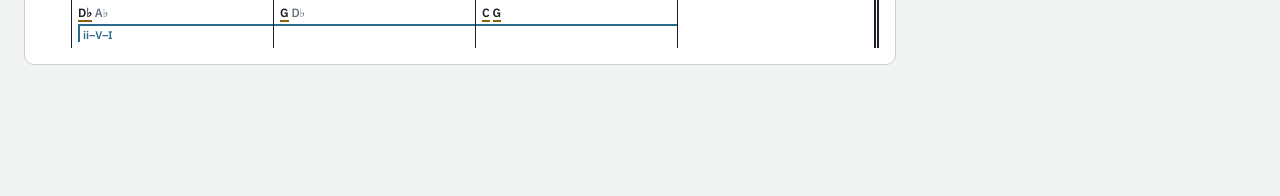
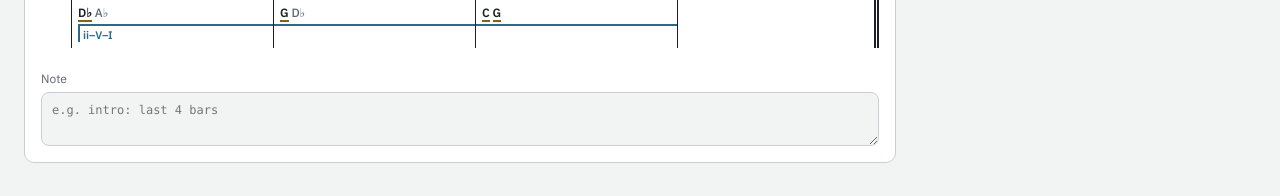
Before and after one commit to xiaoniuniu89/gig-book, a Next.js app: page /set/billie-holiday-short-setlist/0 in a window 1280 px wide. Shown: the part 939-1135 px from the top of the page. Before the commit the page ends 1112 px from the top, so only its background shows below. Built offline with nearby package versions, Linux system fonts and the light colour scheme; no server answers.

Commit message:
Add and edit notes on setlist tunes (#16)
Co-authored-by: claude[bot] <41898282+claude[bot]@users.noreply.github.com>

```diff
--- a/app/globals.css
+++ b/app/globals.css
@@ -92,6 +92,9 @@ p { margin: 0; }
 .tune a.name { color: var(--ink); text-decoration: none; font-weight: 500; min-width: 0; }
 .tune a.name:hover { color: var(--brass); }
 .tune .sub { display: block; color: var(--muted); font-size: 12px; font-weight: 400; }
+.tune .sub.note { white-space: nowrap; overflow: hidden; text-overflow: ellipsis; font-style: italic; }
+.note-edit { display: grid; gap: 4px; margin-top: 10px; }
+.hint.note { white-space: pre-wrap; }
 .tune .k { font-family: var(--chord); font-size: 18px; min-width: 2.5em; text-align: right; }
 
 /* Song */
--- a/components/views/SetView.tsx
+++ b/components/views/SetView.tsx
@@ -106,7 +106,7 @@ function SetBody({ s }: { s: Setlist }) {
               return (
                 <div className="tune" key={x.i + ":" + x.it.raw.length + ":" + sg.title}>
                   <span className="n">{pos + 1}</span>
-                  <Link className="name" href={songHref(s.id, x.i)}>{sg.title}<span className="sub">{sg.composer} · {sg.style}</span></Link>
+                  <Link className="name" href={songHref(s.id, x.i)}>{sg.title}<span className="sub">{sg.composer} · {sg.style}</span>{x.it.note && <span className="sub note">{x.it.note}</span>}</Link>
                   <span className="k">{keyLabel(sg, x.it.shift ?? irealShift(sg))}</span>
                   {canEdit && (
                     <span className="tune-btns">
--- a/components/views/SongView.tsx
+++ b/components/views/SongView.tsx
@@ -127,7 +127,9 @@ function SongBody({ cur, setlist }: { cur: Current; setlist?: Setlist }) {
           </div>
         </div>
         <ChartHost html={html} live={app.bandPlaying && app.bandFor === sg} />
-        {cur.kind === "set" && cur.item.note && <p className="hint">{cur.item.note}</p>}
+        {cur.kind === "set" && s && (canEdit
+          ? <NoteEditor key={cur.item.id} item={cur.item} setlist={s} />
+          : cur.item.note && <p className="hint note">{cur.item.note}</p>)}
       </section>
       {/* the side panels live in the player drawer, so the chart gets the full width and height */}
       {app.drawerSlot && createPortal(<>
@@ -159,6 +161,24 @@ function ChartHost({ html, live }: { html: string; live: boolean }) {
     if (liveRef.current && bar.current !== null) markRef.current(bar.current); // re-apply the playing bar after a redraw
   }, [html, bar]);
   return <div id="chart-wrap" ref={ref} />;
+}
+
+/** Note on a set tune: plain text in a textarea (React renders it as text), saved on blur. */
+function NoteEditor({ item, setlist }: { item: Setlist["items"][number]; setlist: Setlist }) {
+  const app = useApp();
+  const [text, setText] = useState(item.note ?? "");
+  const save = () => {
+    const v = text.trim() || null;
+    if (v === (item.note ?? null)) return;
+    item.note = v; app.commitSetlist(setlist);
+  };
+  return (
+    <label className="note-edit">
+      <span className="hint">Note</span>
+      <textarea rows={2} maxLength={500} placeholder="e.g. intro: last 4 bars" value={text}
+        onChange={e => setText(e.target.value)} onBlur={save} />
+    </label>
+  );
 }
 
 function Recordings({ cur, setlist, canEdit }: { cur: Current; setlist?: Setlist; canEdit: boolean; rev: number }) {
```
